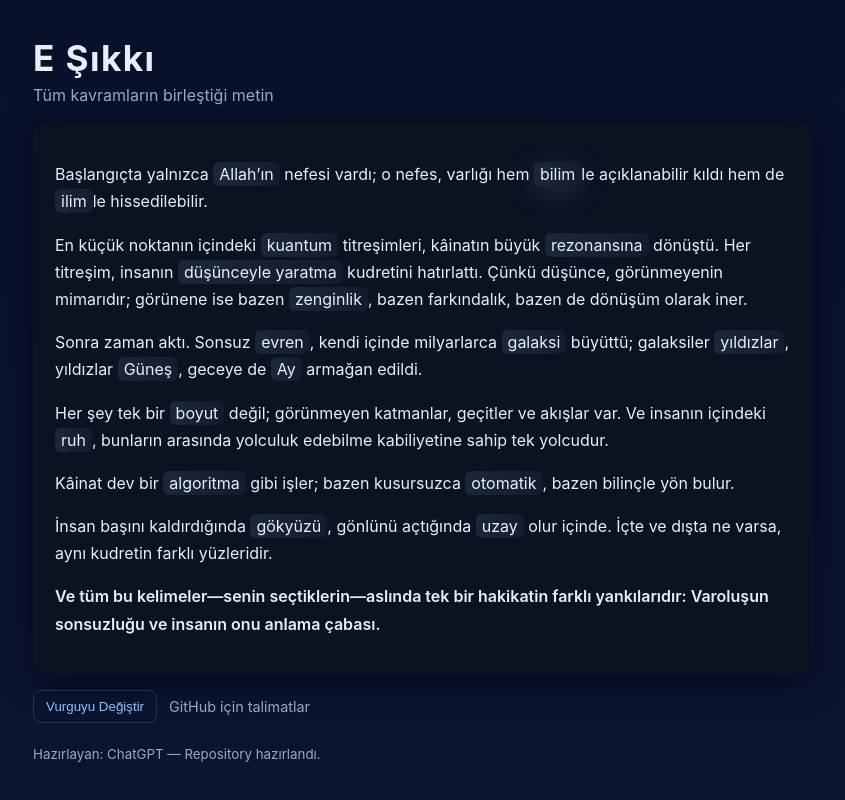
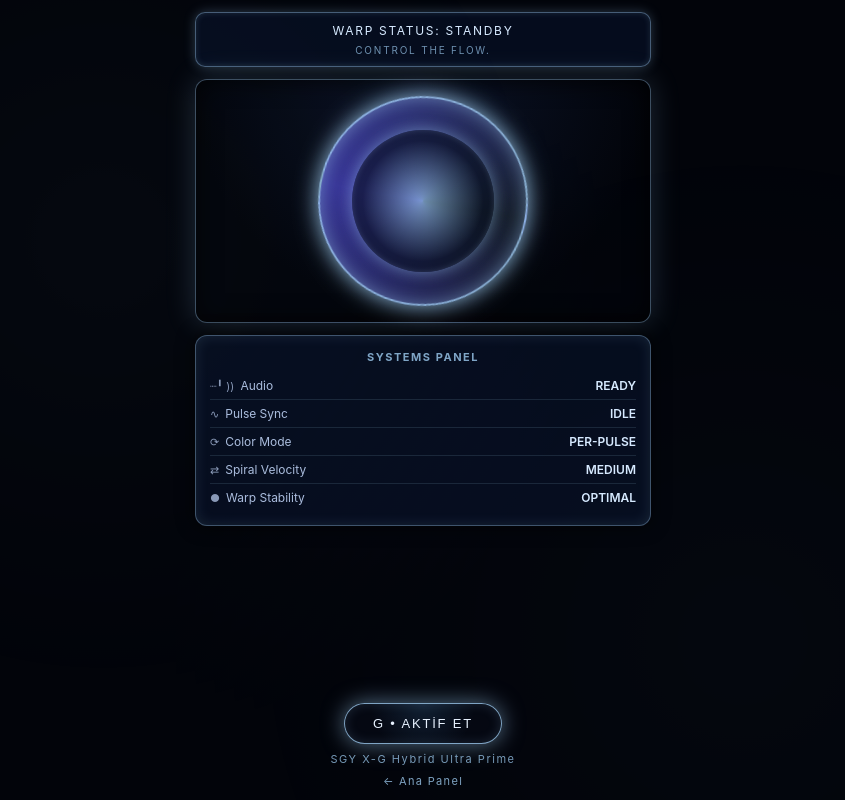
Before and after one commit to xadikgurayyildizx/SGY-UltraPrime-Final-veya-Galactic-Nabiz-Prime-, a plain HTML site: page g-mode/index.html in a window 1280 px wide. Shown: the whole page, without its empty margins (217-1062 px from the left). Drawn offline with Linux system fonts and the light colour scheme.

Commit message:
Add files via upload

```diff
--- a/g-mode/index.html
+++ b/g-mode/index.html
@@ -1,43 +1,64 @@
 <!doctype html>
 <html lang="tr">
 <head>
-  <meta charset="utf-8">
-  <meta name="viewport" content="width=device-width,initial-scale=1">
-  <title>E Şıkkı — Kavramların Birleşimi</title>
-  <link rel="stylesheet" href="style.css">
+  <meta charset="UTF-8">
+  <meta name="viewport" content="width=device-width,initial-scale=1.0,viewport-fit=cover">
+  <title>G-MODE ONE • Ultra Prime Hybrid Pulse Engine</title>
+  <link rel="stylesheet" href="styles.css">
 </head>
 <body>
-  <main class="container">
-    <h1>E Şıkkı</h1>
-    <p class="subtitle">Tüm kavramların birleştiği metin</p>
+  <div class="app standby">
+    <header class="hud-header">
+      <div id="warpStatus">WARP STATUS: STANDBY</div>
+      <div class="subline" id="subline">Control the Flow.</div>
+    </header>
 
-    <article id="poem" class="card">
-      <section>
-        <p>Başlangıçta yalnızca <span class="highlight">Allah’ın</span> nefesi vardı; o nefes, varlığı hem <span class="highlight">bilim</span>le açıklanabilir kıldı hem de <span class="highlight">ilim</span>le hissedilebilir.</p>
+    <main class="hud-main">
+      <section class="core-section">
+        <div class="core-wrapper">
+          <div class="core">
+            <div class="spiral"></div>
+            <div class="energy-core"></div>
+          </div>
+        </div>
+      </section>
 
-        <p>En küçük noktanın içindeki <span class="highlight">kuantum</span> titreşimleri, kâinatın büyük <span class="highlight">rezonansına</span> dönüştü. Her titreşim, insanın <span class="highlight">düşünceyle yaratma</span> kudretini hatırlattı. Çünkü düşünce, görünmeyenin mimarıdır; görünene ise bazen <span class="highlight">zenginlik</span>, bazen farkındalık, bazen de dönüşüm olarak iner.</p>
+      <section class="systems-panel">
+        <h2>SYSTEMS PANEL</h2>
+        <div class="panel-row">
+          <span class="label"><span class="icon">┈╹ ))</span> Audio</span>
+          <span class="value" id="audioState">READY</span>
+        </div>
+        <div class="panel-row">
+          <span class="label"><span class="icon">∿</span> Pulse Sync</span>
+          <span class="value" id="pulseState">IDLE</span>
+        </div>
+        <div class="panel-row">
+          <span class="label"><span class="icon">⟳</span> Color Mode</span>
+          <span class="value" id="colorMode">PER-PULSE</span>
+        </div>
+        <div class="panel-row">
+          <span class="label"><span class="icon">⇄</span> Spiral Velocity</span>
+          <span class="value" id="velocity">MEDIUM</span>
+        </div>
+        <div class="panel-row">
+          <span class="label"><span class="icon">●</span> Warp Stability</span>
+          <span class="value" id="stability">OPTIMAL</span>
+        </div>
+      </section>
+    </main>
 
-        <p>Sonra zaman aktı. Sonsuz <span class="highlight">evren</span>, kendi içinde milyarlarca <span class="highlight">galaksi</span> büyüttü; galaksiler <span class="highlight">yıldızlar</span>, yıldızlar <span class="highlight">Güneş</span>, geceye de <span class="highlight">Ay</span> armağan edildi.</p>
+    <footer class="hud-footer">
+      <button id="gToggle" class="g-button">G • AKTİF ET</button>
+      <div class="tagline">SGY X-G Hybrid Ultra Prime</div>
+      <a class="back" href="../">← Ana Panel</a>
+    </footer>
+  </div>
 
-        <p>Her şey tek bir <span class="highlight">boyut</span> değil; görünmeyen katmanlar, geçitler ve akışlar var. Ve insanın içindeki <span class="highlight">ruh</span>, bunların arasında yolculuk edebilme kabiliyetine sahip tek yolcudur.</p>
-
-        <p>Kâinat dev bir <span class="highlight">algoritma</span> gibi işler; bazen kusursuzca <span class="highlight">otomatik</span>, bazen bilinçle yön bulur.</p>
-
-        <p>İnsan başını kaldırdığında <span class="highlight">gökyüzü</span>, gönlünü açtığında <span class="highlight">uzay</span> olur içinde. İçte ve dışta ne varsa, aynı kudretin farklı yüzleridir.</p>
-
-        <p class="final">Ve tüm bu kelimeler—senin seçtiklerin—aslında tek bir hakikatin farklı yankılarıdır: Varoluşun sonsuzluğu ve insanın onu anlama çabası.</p>
-      </section>
-    </article>
-
-    <div class="controls">
-      <button id="cycle">Vurguyu Değiştir</button>
-      <a class="github" href="#" onclick="alert('README’deki talimatları takip ederek GitHub'a yükleyebilirsiniz.'); return false;">GitHub için talimatlar</a>
-    </div>
-
-    <footer>
-      <small>Hazırlayan: ChatGPT — Repository hazırlandı.</small>
-    </footer>
-  </main>
+  <!-- optional wavs (var) -->
+  <audio id="bootWav" preload="auto" src="sounds/boot.wav"></audio>
+  <audio id="pulseWav" preload="auto" src="sounds/pulse.wav"></audio>
+  <audio id="shutdownWav" preload="auto" src="sounds/shutdown.wav"></audio>
 
   <script src="script.js"></script>
 </body>
--- a/g-mode/script.js
+++ b/g-mode/script.js
@@ -1,13 +1,134 @@
-const words = Array.from(document.querySelectorAll('.highlight'));
-const cycleBtn = document.getElementById('cycle');
+const app = document.querySelector(".app");
+const warpStatus = document.getElementById("warpStatus");
+const gToggle = document.getElementById("gToggle");
 
-function randomAccent() {
-  const i = Math.floor(Math.random() * words.length);
-  words.forEach(w=> w.style.boxShadow = '');
-  words[i].style.boxShadow = '0 6px 30px rgba(137,194,255,0.18)';
+const audioState = document.getElementById("audioState");
+const pulseState = document.getElementById("pulseState");
+
+const bootWav = document.getElementById("bootWav");
+const pulseWav = document.getElementById("pulseWav");
+const shutdownWav = document.getElementById("shutdownWav");
+
+let isActive = false;
+let bootTimers = [];
+let pulseInterval = null;
+let firstOnline = true;
+
+// WebAudio fallback (works even if wav fails)
+let ctx = null;
+function getCtx(){
+  ctx = ctx || new (window.AudioContext || window.webkitAudioContext)();
+  return ctx;
+}
+function synth(freq=440, dur=0.12, gain=0.08, type="sine"){
+  const c = getCtx();
+  if(c.state==="suspended") c.resume();
+  const o = c.createOscillator();
+  const g = c.createGain();
+  o.type = type; o.frequency.value = freq;
+  g.gain.value = 0.0001;
+  o.connect(g); g.connect(c.destination);
+  const t = c.currentTime;
+  g.gain.setValueAtTime(0.0001,t);
+  g.gain.exponentialRampToValueAtTime(gain,t+0.01);
+  g.gain.exponentialRampToValueAtTime(0.0001,t+dur);
+  o.start(t);
+  o.stop(t+dur+0.02);
 }
 
-cycleBtn.addEventListener('click', randomAccent);
+function safePlay(el, fallbackFn){
+  try{
+    el.currentTime = 0;
+    const p = el.play();
+    if(p && typeof p.catch==="function") p.catch(()=>fallbackFn());
+  }catch(e){
+    fallbackFn();
+  }
+}
 
-// initial
-randomAccent();
+gToggle.addEventListener("click", () => {
+  gToggle.classList.remove("ripple","glow");
+  void gToggle.offsetWidth;
+  gToggle.classList.add("ripple","glow");
+
+  if (!isActive) startBoot();
+  else shutdown();
+});
+
+function startBoot(){
+  clearBoot(); clearPulse();
+
+  isActive = false;
+  app.classList.remove("active","shutting-down","standby");
+  app.classList.add("booting");
+
+  audioState.textContent = "ARMING";
+  pulseState.textContent = "SYNCING";
+  warpStatus.textContent = "SYSTEM INITIALIZING...";
+
+  safePlay(bootWav, ()=>{ synth(220,0.14,0.10,"sine"); setTimeout(()=>synth(330,0.12,0.08,"triangle"),70); });
+
+  bootTimers.push(setTimeout(()=>warpStatus.textContent="WARP CORE ONLINE",600));
+  bootTimers.push(setTimeout(()=>warpStatus.textContent="SYNCING MODULES...",1200));
+
+  bootTimers.push(setTimeout(()=>{
+    warpStatus.textContent="WARP STATUS: ONLINE";
+    app.classList.remove("booting");
+    app.classList.add("active");
+    isActive = true;
+    audioState.textContent = "READY";
+    pulseState.textContent = "ACTIVE";
+    startPulse();
+
+    // birthday micro-surprise: first time online only
+    if(firstOnline){
+      firstOnline = false;
+      setTimeout(()=>{
+        warpStatus.textContent = "BIRTHDAY MODE: TRANSMISSION";
+        synth(440,0.10,0.06,"sine");
+        setTimeout(()=>synth(554.37,0.10,0.05,"sine"),30);
+        setTimeout(()=>warpStatus.textContent="WARP STATUS: ONLINE",900);
+      }, 260);
+    }
+  },1900));
+}
+
+function clearBoot(){
+  bootTimers.forEach(id=>clearTimeout(id));
+  bootTimers=[];
+}
+
+function startPulse(){
+  clearPulse();
+  pulseInterval = setInterval(()=>{
+    app.classList.add("pulse-active");
+    safePlay(pulseWav, ()=>synth(880,0.05,0.04,"triangle"));
+    setTimeout(()=>app.classList.remove("pulse-active"),170);
+  },2400);
+}
+
+function clearPulse(){
+  if(pulseInterval) clearInterval(pulseInterval);
+  pulseInterval=null;
+  app.classList.remove("pulse-active");
+}
+
+function shutdown(){
+  clearBoot(); clearPulse();
+
+  app.classList.add("shutting-down");
+  warpStatus.textContent="WARP STATUS: OFFLINE";
+  audioState.textContent = "SLEEP";
+  pulseState.textContent = "IDLE";
+
+  safePlay(shutdownWav, ()=>{ synth(180,0.10,0.06,"sine"); setTimeout(()=>synth(120,0.16,0.05,"sine"),55); });
+
+  setTimeout(()=>{
+    app.classList.remove("active","shutting-down","booting");
+    app.classList.add("standby");
+    warpStatus.textContent="WARP STATUS: STANDBY";
+    isActive=false;
+  },700);
+}
+
+app.classList.add("standby");
--- /dev/null
+++ b/g-mode/styles.css
@@ -0,0 +1,159 @@
+*{margin:0;padding:0;box-sizing:border-box;}
+html,body{
+  height:100%;
+  background:#02040a;
+  font-family:-apple-system,BlinkMacSystemFont,"SF Pro",Roboto,sans-serif;
+  color:#d7eaff;
+}
+body{
+  display:flex;
+  justify-content:center;
+  align-items:stretch;
+}
+.app{
+  width:100%;
+  max-width:480px;
+  padding:12px;
+  display:flex;
+  flex-direction:column;
+  gap:12px;
+  position:relative;
+  min-height:100vh;
+}
+.app::before{
+  content:"";
+  position:fixed;
+  inset:0;
+  background:
+    radial-gradient(circle at 25% 30%,rgba(168,216,255,0.15),transparent 45%),
+    radial-gradient(circle at 75% 80%,rgba(168,216,255,0.12),transparent 50%);
+  opacity:.18;
+  pointer-events:none;
+}
+.hud-header{
+  border:1px solid rgba(168,216,255,0.4);
+  padding:10px 8px;
+  border-radius:10px;
+  text-align:center;
+  font-size:12px;
+  letter-spacing:.14em;
+  text-transform:uppercase;
+  background:rgba(6,14,32,0.9);
+  box-shadow:
+    0 0 12px rgba(168,216,255,0.25),
+    inset 0 0 6px rgba(168,216,255,0.15);
+}
+.subline{
+  margin-top:6px;
+  font-size:10px;
+  letter-spacing:.18em;
+  color:rgba(168,216,255,0.65);
+}
+.hud-main{
+  flex:1;
+  display:flex;
+  flex-direction:column;
+  gap:12px;
+}
+.core-section{
+  border:1px solid rgba(168,216,255,0.35);
+  border-radius:12px;
+  padding:16px;
+  background:radial-gradient(circle at 50% 0%,#0b1327,#02040a 70%);
+  box-shadow:
+    0 0 30px rgba(168,216,255,0.18),
+    inset 0 0 24px rgba(0,0,0,0.85);
+}
+.core-wrapper{
+  display:flex;
+  justify-content:center;
+  align-items:center;
+}
+.core{position:relative;width:210px;height:210px;}
+.spiral{
+  position:absolute;inset:0;border-radius:50%;
+  border:2px solid rgba(168,216,255,0.75);
+  background:conic-gradient(from 0deg, rgba(168,216,255,0.10), rgba(91,79,255,0.55), rgba(168,216,255,0.10));
+  box-shadow:0 0 22px rgba(168,216,255,0.85), inset 0 0 18px rgba(168,216,255,0.45);
+  animation:spin 18s linear infinite;
+  mix-blend-mode:screen;
+}
+.app.pulse-active .spiral{
+  background:conic-gradient(from 0deg, rgba(91,79,255,0.75), rgba(168,216,255,0.35), rgba(91,79,255,0.75));
+  box-shadow:0 0 30px rgba(168,216,255,1), 0 0 40px rgba(91,79,255,0.8);
+}
+.energy-core{
+  position:absolute;inset:34px;border-radius:50%;
+  background:radial-gradient(circle,#a8d8ff,#081020 60%,#02040a);
+  box-shadow:0 0 16px rgba(168,216,255,0.8), inset 0 0 6px rgba(168,216,255,0.3);
+  transition:transform .2s ease,opacity .2s ease;
+}
+.app.active .energy-core{opacity:1;}
+.app.standby .energy-core{opacity:.6;}
+.app.pulse-active .energy-core{transform:scale(1.06);}
+.systems-panel{
+  border:1px solid rgba(168,216,255,0.35);
+  border-radius:12px;
+  padding:14px;
+  background:rgba(6,14,32,0.9);
+  box-shadow:0 0 18px rgba(0,0,0,0.85), inset 0 0 14px rgba(168,216,255,0.12);
+}
+.systems-panel h2{
+  font-size:11px;
+  letter-spacing:.14em;
+  text-align:center;
+  text-transform:uppercase;
+  margin-bottom:8px;
+  color:rgba(168,216,255,0.75);
+}
+.panel-row{
+  display:flex;
+  justify-content:space-between;
+  padding:6px 0;
+  border-bottom:1px solid rgba(168,216,255,0.12);
+  font-size:12px;
+}
+.panel-row:last-child{border-bottom:none;}
+.label{display:flex;align-items:center;gap:6px;color:rgba(200,220,255,0.85);}
+.icon{font-size:11px;opacity:.8;}
+.value{font-weight:600;}
+.hud-footer{
+  display:flex;
+  flex-direction:column;
+  gap:8px;
+  text-align:center;
+  align-items:center;
+}
+.g-button{
+  padding:12px 28px;
+  border-radius:999px;
+  background:radial-gradient(circle at 50% 0,#112033,#050812 60%);
+  border:1px solid rgba(168,216,255,0.75);
+  color:#e8f2ff;
+  font-size:13px;
+  letter-spacing:.14em;
+  text-transform:uppercase;
+  cursor:pointer;
+  box-shadow:0 0 22px rgba(168,216,255,0.5), inset 0 0 12px rgba(168,216,255,0.15);
+  transition:transform .1s ease,box-shadow .15s ease;
+  position:relative;
+  overflow:hidden;
+}
+.g-button.glow{
+  border-color:rgba(168,216,255,1);
+  box-shadow:0 0 28px rgba(168,216,255,0.9), inset 0 0 14px rgba(168,216,255,0.45);
+}
+.g-button::before{
+  content:"";
+  position:absolute;inset:0;border-radius:inherit;
+  background:radial-gradient(circle,rgba(168,216,255,0.65),transparent 70%);
+  opacity:0;transform:scale(0.2);
+  transition:opacity .3s ease,transform .3s ease;
+}
+.g-button.ripple::before{opacity:.85;transform:scale(1.3);}
+.tagline{font-size:11px;letter-spacing:.14em;color:rgba(168,216,255,0.7);}
+.back{font-size:11px;color:rgba(168,216,255,0.75);text-decoration:none;letter-spacing:.12em}
+.app.booting #warpStatus{color:#a8d8ff;}
+.app.active #warpStatus{color:#fff;}
+.app.shutting-down{opacity:.92;filter:grayscale(.4);transition:opacity .4s,filter .4s;}
+@keyframes spin{from{transform:rotate(0deg);}to{transform:rotate(360deg);}}
```
